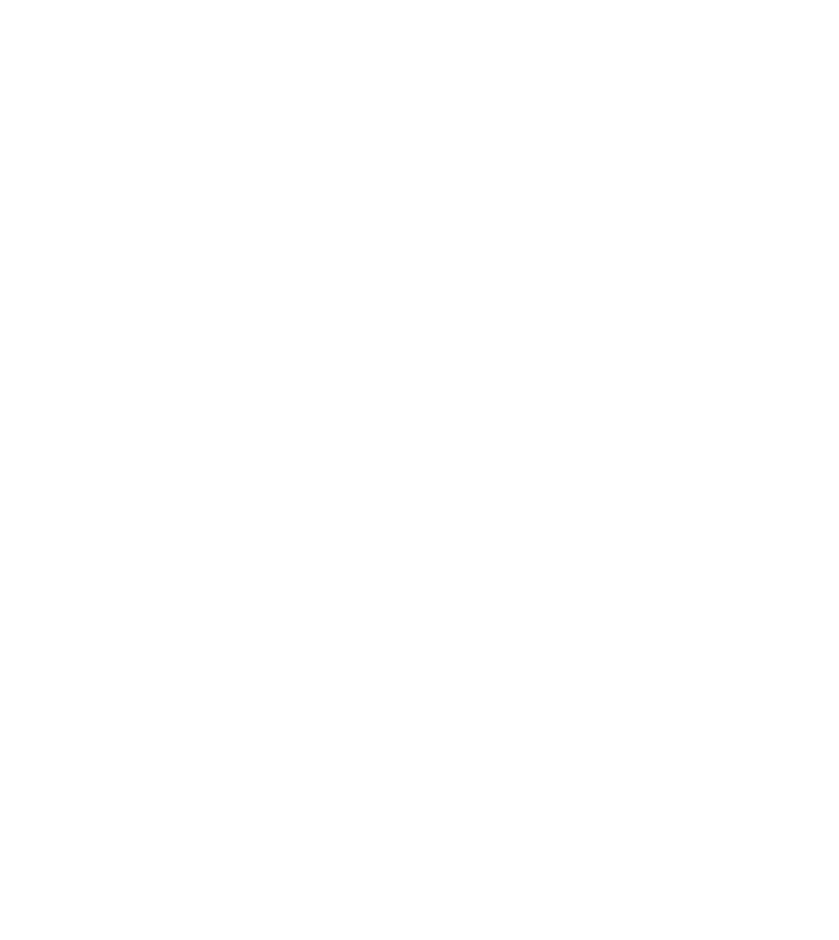
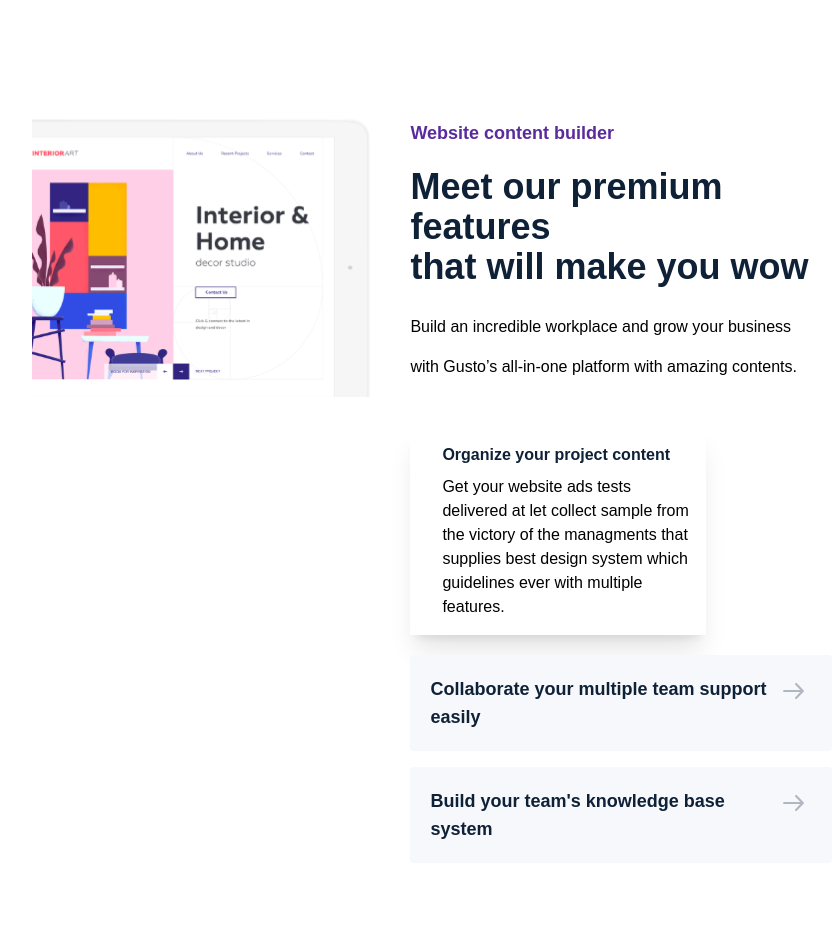
Before and after one commit to FroCode/StartupLand, a React (Create React App) app in the folder my-app/: page / in a window 1280 px wide. Shown: the part 1432-2372 px from the top of the page, without its empty margins (208-1047 px from the left). Before the commit the page ends 1435 px from the top, so only its background shows below. Built offline with nearby package versions, Linux system fonts and the light colour scheme.

Commit message:
Finish Mockup

```diff
--- a/my-app/src/App.js
+++ b/my-app/src/App.js
@@ -1,14 +1,15 @@
 import './App.css';
 import Topper from './Components/Topper';
-import NavBar from './Components/NavBar';
 import Header from './Components/Header';
 import Service from './Components/Service';
+import Mockup from './Components/Mockup';
 function App() {
   return (
     <div className="App ">
       <Topper />
       <Header/>
       <Service/>
+      <Mockup/>
       <h2 className='bg-red'>Just this</h2>
     </div>
   );
--- a/my-app/src/Assets/icons/index.js
+++ b/my-app/src/Assets/icons/index.js
@@ -135,3 +135,7 @@
 <path d="M15.1562 16.8931V10.082C15.1562 8.85246 14.1531 7.84934 12.9236 7.84934H12.3616V4.70726C12.3616 2.11163 10.2499 0 7.6543 0C5.05867 0 2.95094 2.11553 2.95094 4.70726V5.2498C2.95094 5.62061 3.25149 5.91725 3.61839 5.91725C3.98529 5.91725 4.28974 5.61671 4.28974 5.2498V4.70726C4.28974 2.84934 5.80028 1.3388 7.6582 1.3388C9.51613 1.3388 11.0267 2.84934 11.0267 4.70726V7.84934H2.38888C1.15937 7.84934 0.15625 8.84855 0.15625 10.082V16.8931C0.15625 18.1226 1.15937 19.1257 2.38888 19.1257H12.9275C14.157 19.1218 15.1562 18.1226 15.1562 16.8931ZM1.49895 16.8931V10.082C1.49895 9.59016 1.90098 9.18813 2.39278 9.18813H12.9275C13.4193 9.18813 13.8214 9.59016 13.8214 10.082V16.8931C13.8214 17.3849 13.4193 17.7869 12.9275 17.7869H2.38888C1.89708 17.783 1.49895 17.3849 1.49895 16.8931Z" fill="white"/>
 <path d="M7.65707 11.9907C7.28626 11.9907 6.98572 12.2913 6.98572 12.6582V14.3873C6.98572 14.7581 7.28626 15.0547 7.65707 15.0547C8.02787 15.0547 8.32452 14.7542 8.32452 14.3873V12.6582C8.32452 12.2913 8.02787 11.9907 7.65707 11.9907Z" fill="white"/>
 </svg>
+
+export const arrowRight = <svg width="21" height="16" viewBox="0 0 21 16" fill="none" xmlns="http://www.w3.org/2000/svg">
+<path opacity="0.3" fill-rule="evenodd" clip-rule="evenodd" d="M20.5731 7.23588L13.8273 0.316535C13.4157 -0.105512 12.7481 -0.105512 12.3367 0.316535C11.925 0.739114 11.925 1.42351 12.3367 1.84556L17.2831 6.91921H1.15809C0.576067 6.91921 0.104126 7.40308 0.104126 8.0004C0.104126 8.59717 0.576067 9.08158 1.15809 9.08158H17.2831L12.3368 14.1552C11.9251 14.5767 11.9251 15.2617 12.3368 15.6837C12.5426 15.8945 12.8124 15.9999 13.0822 15.9999C13.3519 15.9999 13.6216 15.8945 13.8274 15.6837L20.5731 8.76437C20.9848 8.34288 20.9848 7.65793 20.5731 7.23588Z" fill="#0F2137"/>
+</svg>
--- a/my-app/src/Components/Header.jsx
+++ b/my-app/src/Components/Header.jsx
@@ -4,7 +4,7 @@
 import header from '../Assets/header.svg'
 function Header() {
   return (
-    <div className='w-[100%] bg-[#5B2B9D] h-screen' >
+    <div className='w-[100%] bg-[#5B2B9D] pb-20' >
       <div className="container xl m-auto">
       <NavBar/>
       <div className="flex w-[90%] mt-20 m-auto">
--- /dev/null
+++ b/my-app/src/Components/Mockup.jsx
@@ -0,0 +1,35 @@
+import React from 'react'
+import mockup from '../Assets/laptop.svg'
+import { arrowRight } from '../Assets/icons'
+function Mockup() {
+    return (
+        <div className='  container  m-auto pb-20'>
+        <div className='flex flex-row  gap-10'>
+            <div className="leftImage">
+                <img src={mockup} alt="" srcset="" width="100%" />
+            </div>
+            <div className="mockupTexts   ">
+                <h2 className='text-[#5B2B9D] text-lg  font-bold '>Website content builder</h2>
+                <h4 className='text-[#0F2137] font-bold text-4xl pb-5 pt-5 	'>Meet our premium features <br />
+                    that will make you wow</h4>
+                    <p className='pb-5 leading-10'>Build an incredible workplace and grow your business <br/>with Gusto’s all-in-one platform with amazing contents.</p>
+                    <div className="texts  shadow-xl mb-5 mt-5 p-4 pl-8 w-[70%]  ">
+                        <h2 className='font-bold mb-2 text-[#0F2137]'>Organize your project content</h2>
+                        <p >Get your website ads tests delivered at let collect sample from the victory of the managments that supplies best design system which guidelines ever with multiple features.</p>
+
+                    </div>
+                    <div className="containButtons ">
+                        <div className="singleButton font-bold flex text-[#0F2137] text-lg p-5 rounded bg-[#F6F8FB] ">
+                        Collaborate your multiple team support easily  <i className='p-2'>{arrowRight}</i>
+                        </div>
+                        <div className="singleButton font-bold flex text-[#0F2137] mt-4 rounded bg-[#F6F8FB] text-lg  p-5">
+                        Build your team's knowledge base system <i className='p-2'>{arrowRight}</i>
+                        </div>
+                    </div>
+            </div>
+        </div>
+        </div>
+    )
+}
+
+export default Mockup
```
